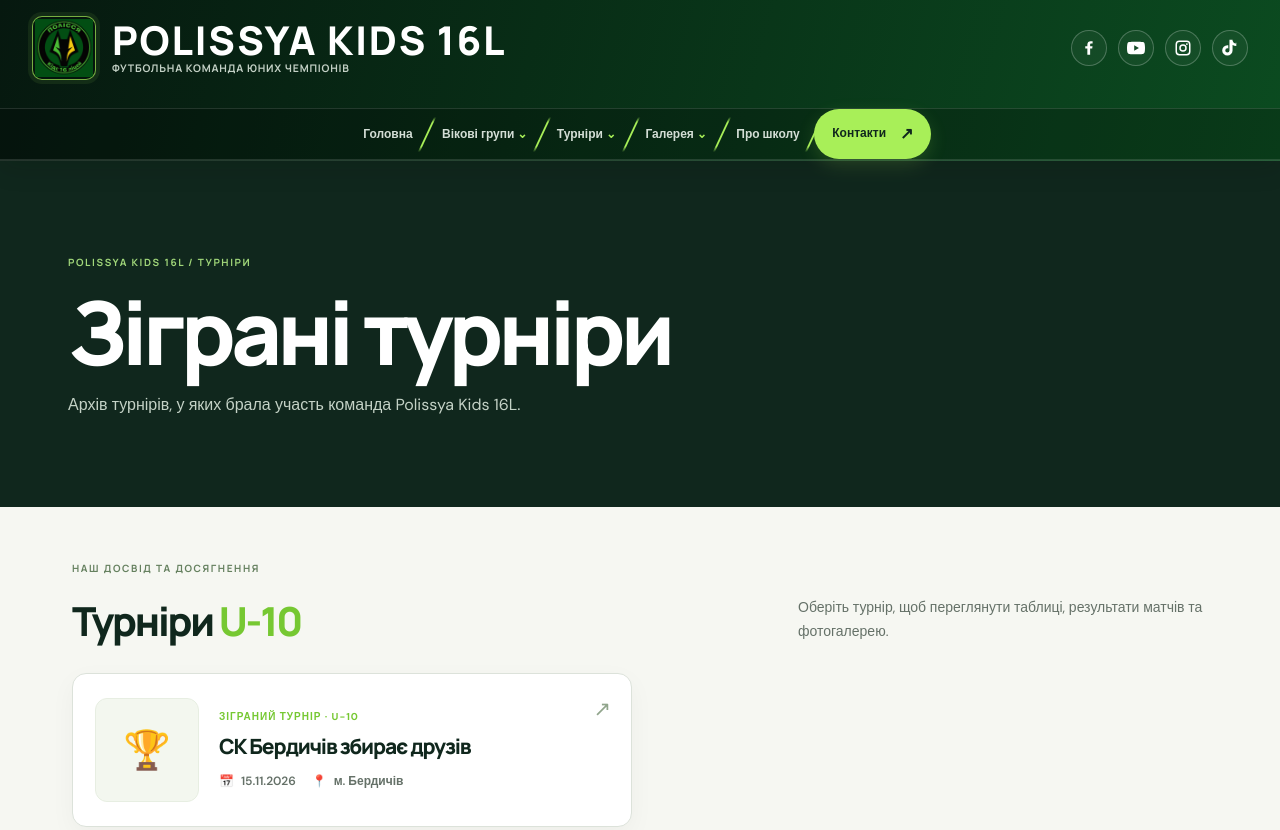
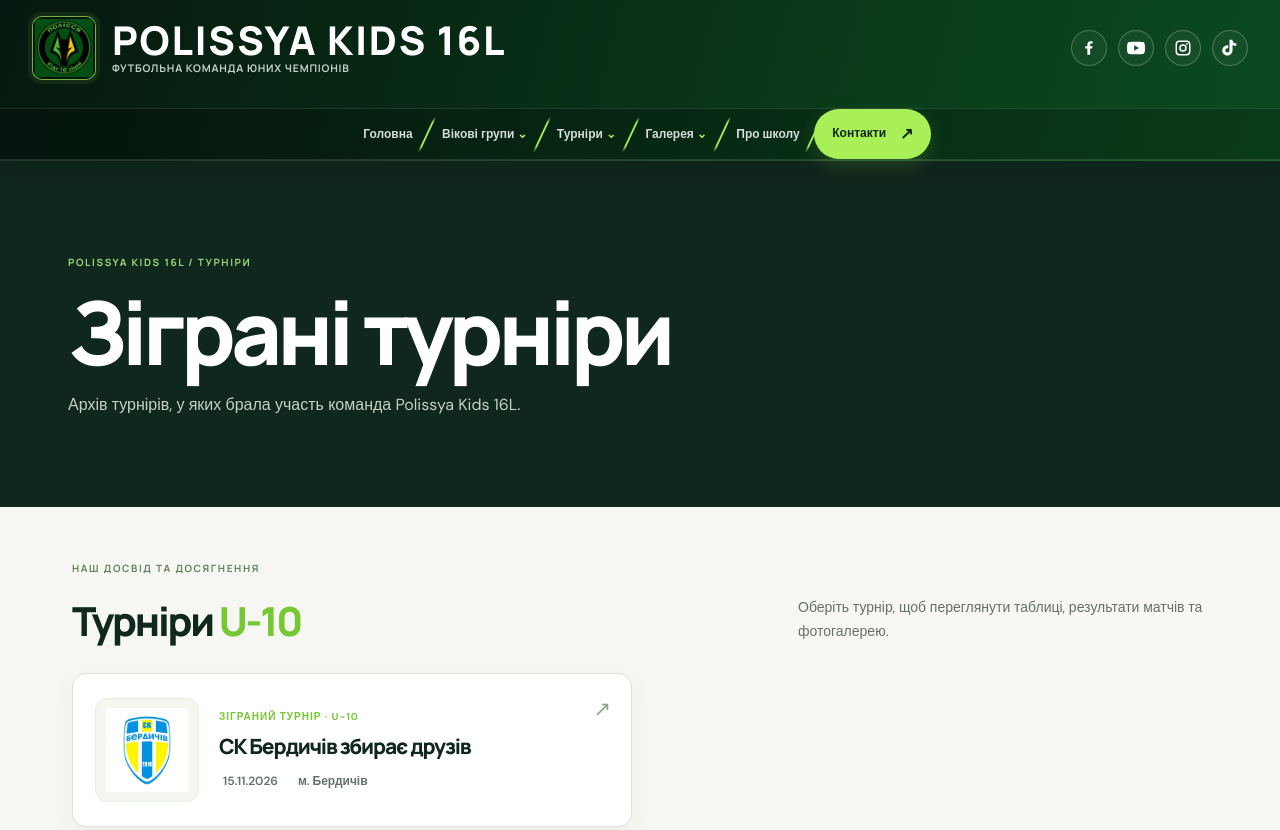
Before and after one commit to polissyakids16/ztfootball_test, a plain HTML site: page tournaments-played-u10.html in a window 1280 px wide. Shown: the top 830 px of the page. Drawn offline with Linux system fonts and the light colour scheme.

Commit message:
Add files via upload

```diff
--- a/tournaments-played-u10.html
+++ b/tournaments-played-u10.html
@@ -119,7 +119,7 @@
 
           <a class="tournament-card" href="tournaments-u10.html" aria-label="Переглянути турнір СК Бердичів збирає друзів">
             <div class="tournament-card-emblem">
-              <img src="images/tournaments/berdichev-logo.png"
+              <img src="images/logoteam/SKberdos.jfif"
                    alt="Емблема турніру СК Бердичів збирає друзів"
                    onerror="this.style.display='none';this.nextElementSibling.style.display='grid';">
               <span class="tournament-emblem-fallback" aria-hidden="true">🏆</span>
@@ -128,8 +128,8 @@
               <span class="tournament-card-category">ЗІГРАНИЙ ТУРНІР · U-10</span>
               <h3>СК Бердичів збирає друзів</h3>
               <div class="tournament-card-meta">
-                <span><i aria-hidden="true">📅</i> 15.11.2026</span>
-                <span><i aria-hidden="true">📍</i> м. Бердичів</span>
+                <span><i aria-hidden="true"></i> 15.11.2026</span>
+                <span><i aria-hidden="true"></i> м. Бердичів</span>
               </div>
             </div>
             <span class="tournament-card-arrow" aria-hidden="true">↗</span>
```
